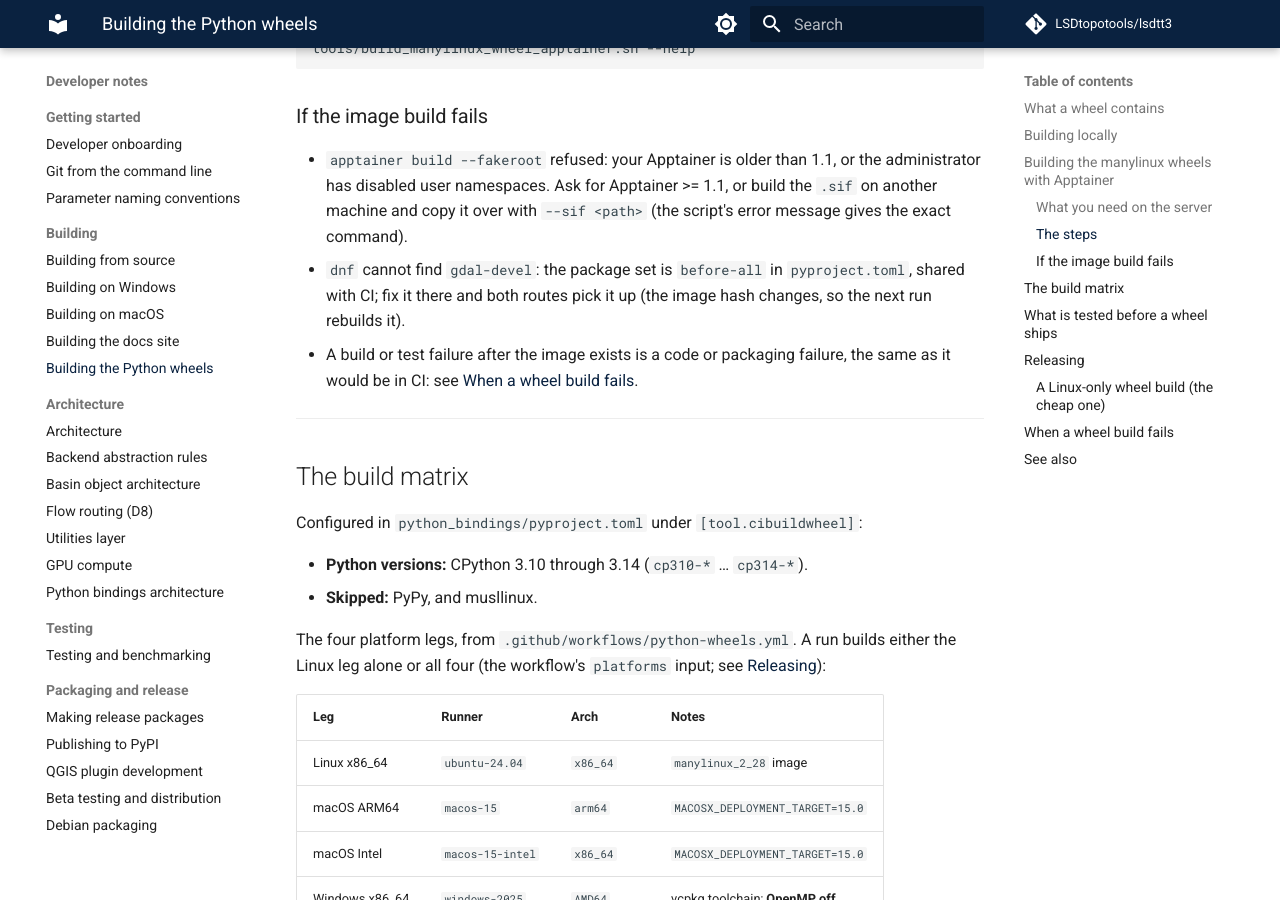
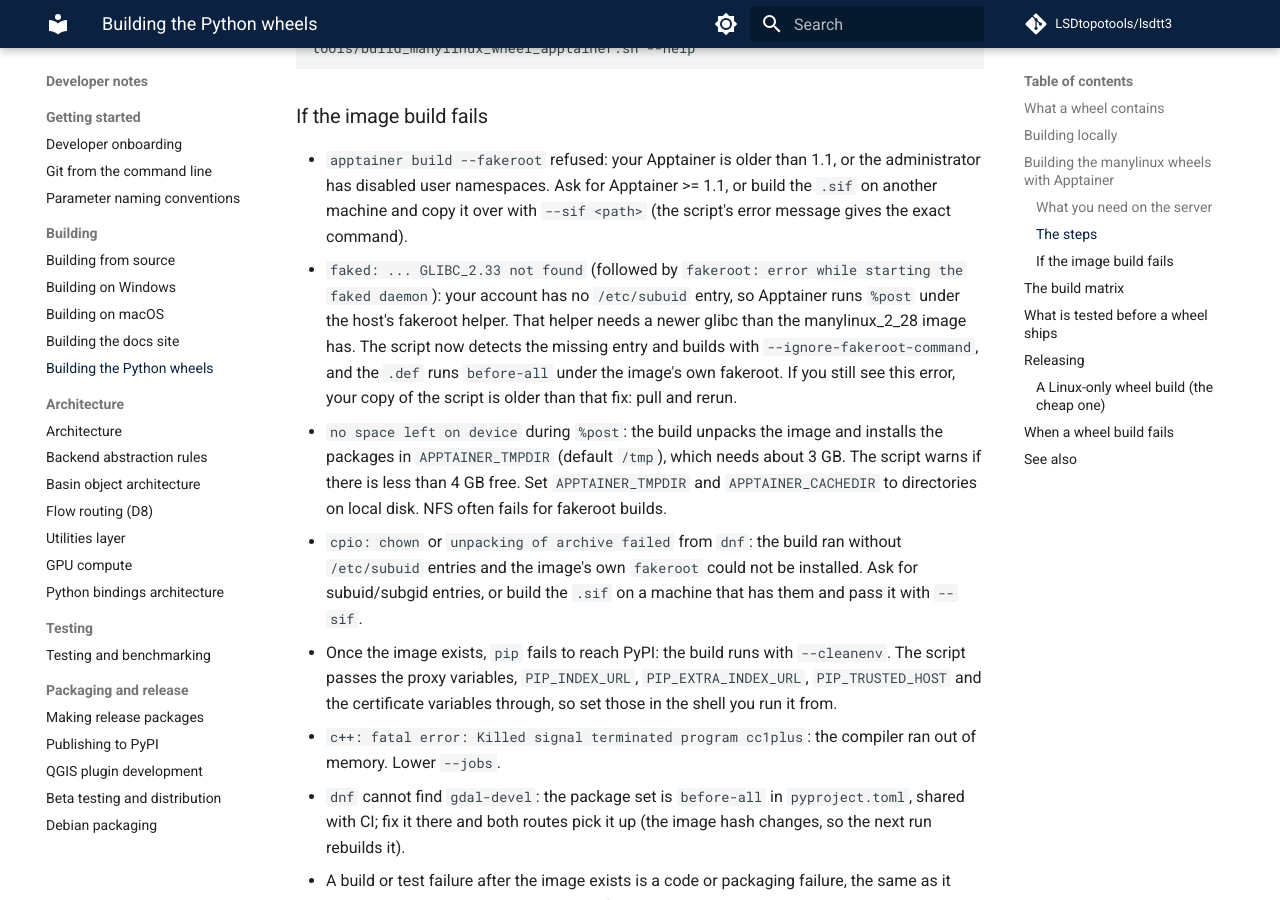
Before and after one commit to LSDtopotools/lsdtt3, an MkDocs documentation site: the page built from docs/developer_notes/building_python_wheels.md, in a window 1280 px wide and 900 px high, scrolled down 3347 px. Built offline with MkDocs 1.6.1 and Material for MkDocs 9.7.7, drawn with Linux system fonts in a browser that asks for light colours; comment, search, counter and statistics services are not loaded.

Commit message:
Trying to fix some bugs in the apptainer manylinux build script

```diff
--- a/docs/developer_notes/building_python_wheels.md
+++ b/docs/developer_notes/building_python_wheels.md
@@ -164,6 +164,28 @@ tools/build_manylinux_wheel_apptainer.sh --help
   the administrator has disabled user namespaces. Ask for Apptainer >= 1.1, or
   build the `.sif` on another machine and copy it over with `--sif <path>`
   (the script's error message gives the exact command).
+- `faked: ... GLIBC_2.33 not found` (followed by `fakeroot: error while
+  starting the faked daemon`): your account has no `/etc/subuid` entry, so
+  Apptainer runs `%post` under the host's fakeroot helper. That helper needs a
+  newer glibc than the manylinux_2_28 image has. The script now detects the
+  missing entry and builds with `--ignore-fakeroot-command`, and the `.def`
+  runs `before-all` under the image's own fakeroot. If you still see this
+  error, your copy of the script is older than that fix: pull and rerun.
+- `no space left on device` during `%post`: the build unpacks the image and
+  installs the packages in `APPTAINER_TMPDIR` (default `/tmp`), which needs
+  about 3 GB. The script warns if there is less than 4 GB free. Set
+  `APPTAINER_TMPDIR` and `APPTAINER_CACHEDIR` to directories on local disk.
+  NFS often fails for fakeroot builds.
+- `cpio: chown` or `unpacking of archive failed` from `dnf`: the build ran
+  without `/etc/subuid` entries and the image's own `fakeroot` could not be
+  installed. Ask for subuid/subgid entries, or build the `.sif` on a machine
+  that has them and pass it with `--sif`.
+- Once the image exists, `pip` fails to reach PyPI: the build runs with
+  `--cleanenv`. The script passes the proxy variables, `PIP_INDEX_URL`,
+  `PIP_EXTRA_INDEX_URL`, `PIP_TRUSTED_HOST` and the certificate variables
+  through, so set those in the shell you run it from.
+- `c++: fatal error: Killed signal terminated program cc1plus`: the compiler
+  ran out of memory. Lower `--jobs`.
 - `dnf` cannot find `gdal-devel`: the package set is `before-all` in
   `pyproject.toml`, shared with CI; fix it there and both routes pick it up
   (the image hash changes, so the next run rebuilds it).
```
Also changed, not shown: docs/developer_notes/lsdtt3_architecture.md (+4 -1 lines), docs/developer_notes/python_bindings_architecture.md (+16 -0 lines), 2 other files.
